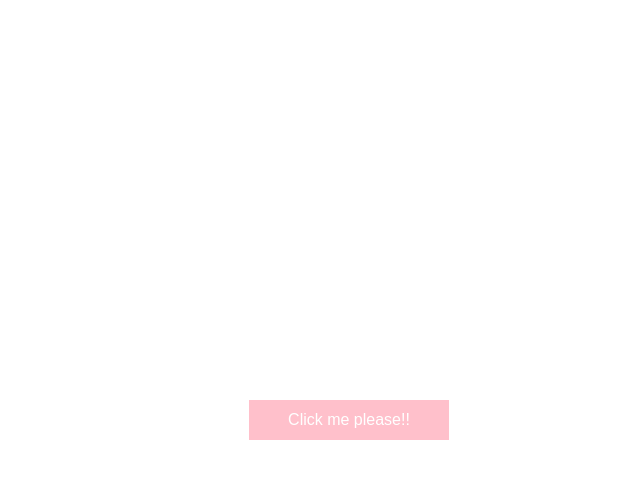
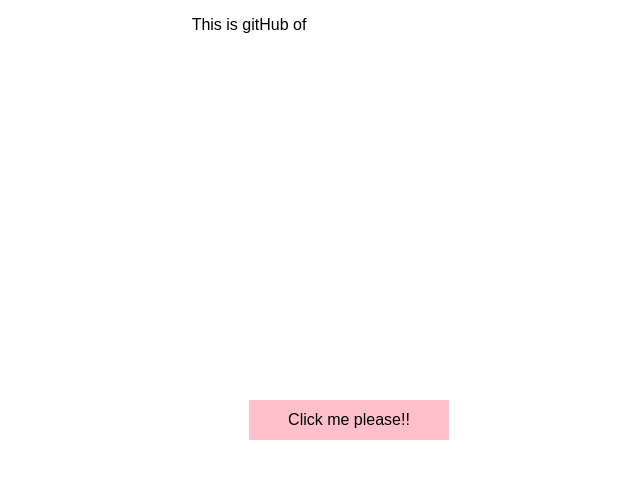
Before and after one commit to lolita89/github-api-exercise, a React (Create React App) app: page / in a window 1280 px wide. Shown: the top 478 px of the page, without its empty margins (391-1031 px from the left). Built offline with nearby package versions, Linux system fonts and the light colour scheme.

Commit message:
Succesfull getting my data from API github

```diff
--- a/src/App.css
+++ b/src/App.css
@@ -5,7 +5,7 @@
 .button {
   background-color: pink;
   border: none;
-  color: white;
+  color: black;
   font-size: 16px;
   height: 40px;
   width: 200px;
--- a/src/App.js
+++ b/src/App.js
@@ -14,7 +14,7 @@ class App extends Component {
 
   handleClick () {
     axios.get('https://api.github.com/users/lolita89')
-      .then(response => console.log(response))
+      .then(response => this.setState({username: response.data.name}))
   }
 
 
@@ -24,6 +24,7 @@ class App extends Component {
       <button className="button" onClick={this.handleClick}>
         Click me please!!
       </button>
+      <p>This is gitHub of {this.state.username}</p>
     </div>
     );
   }
```
